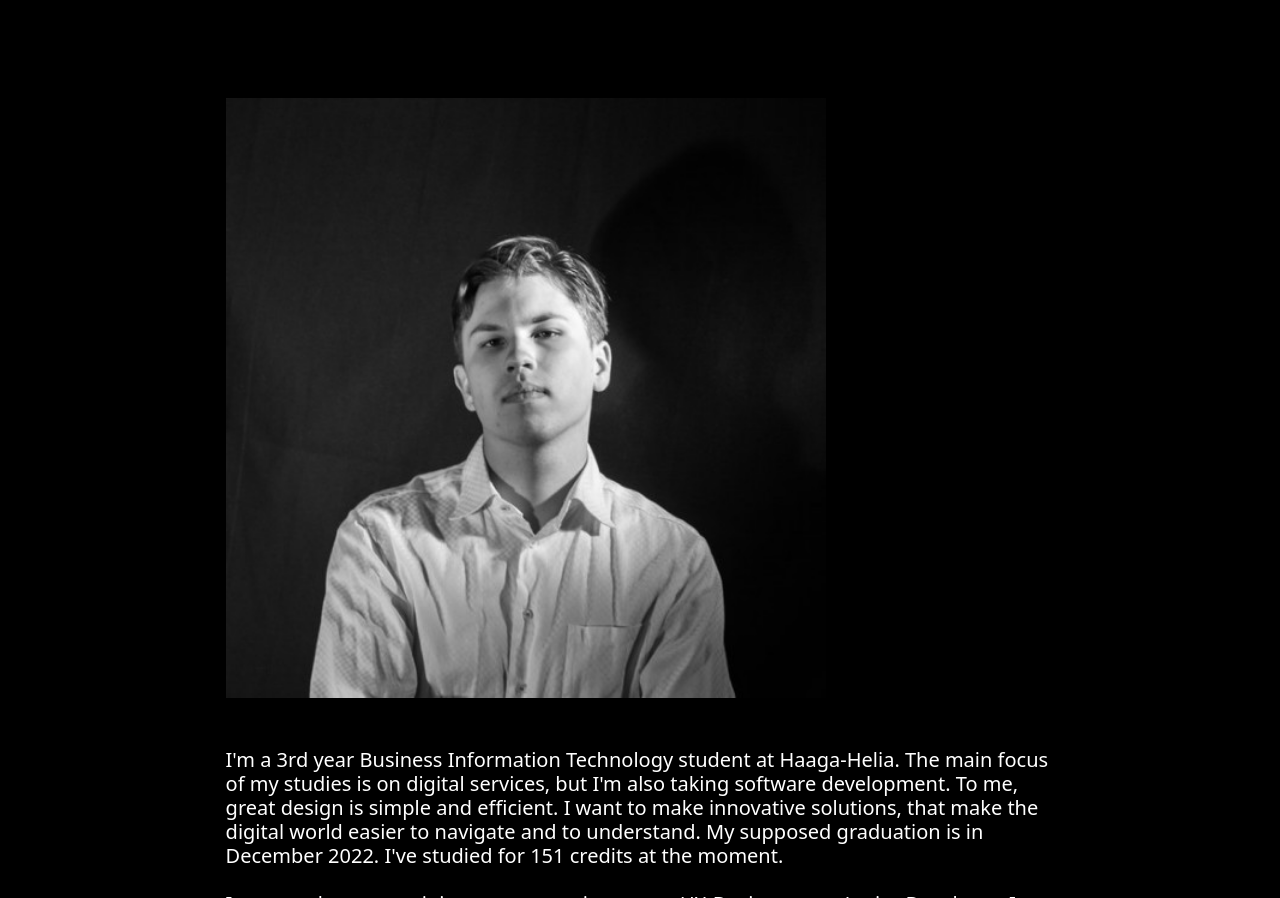
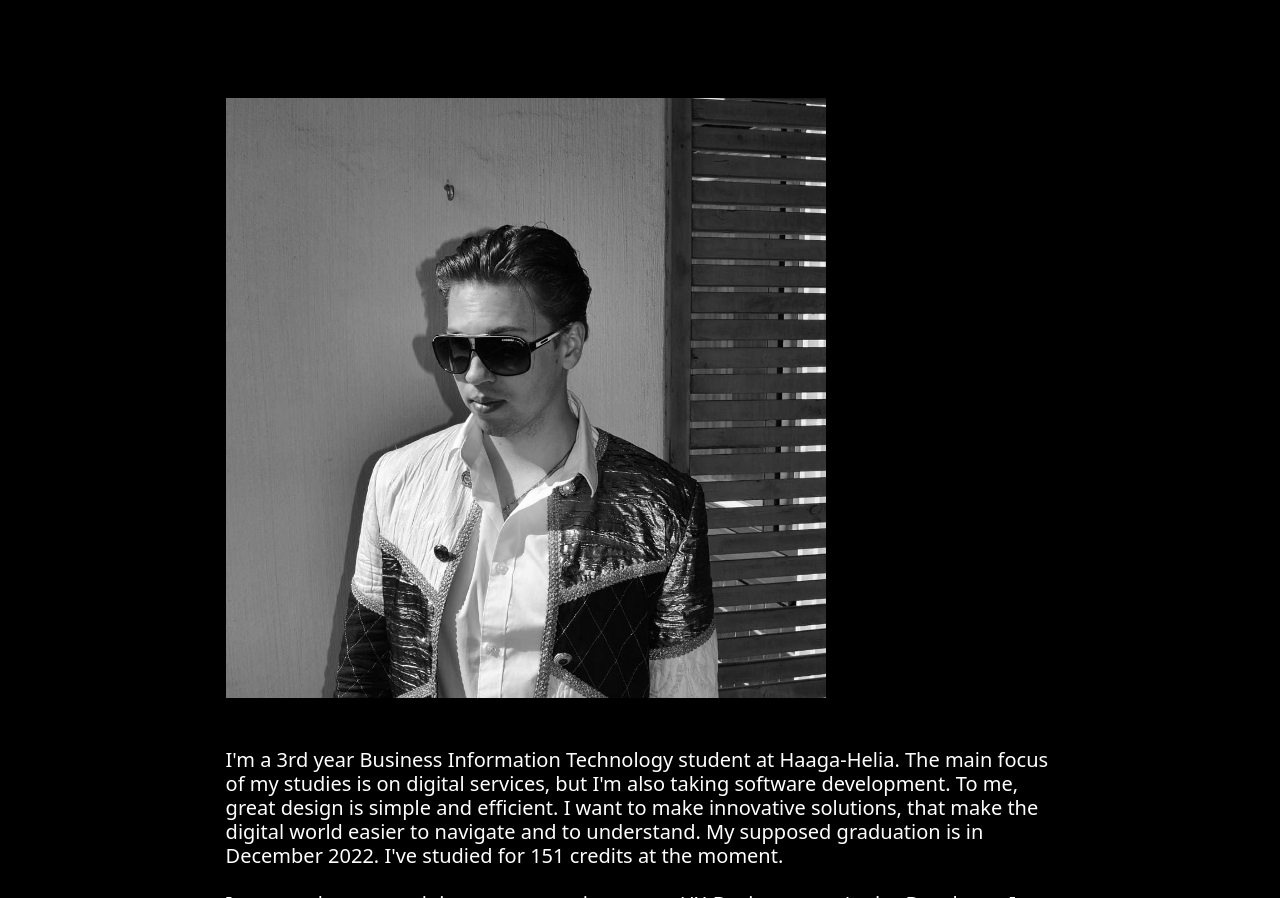
Before and after one commit to yougetduhpicture/yougetduhpicture.github.io, a plain HTML site: page index.html in a window 1280 px wide. Shown: the part 989-1887 px from the top of the page. Drawn offline with nearby package versions, Linux system fonts and the light colour scheme.

Commit message:
Epic profile pic added

```diff
--- a/index.html
+++ b/index.html
@@ -64,7 +64,7 @@
 
      <!--PICPOC OF ME-->
 <div class="mx-5">
-     <img src="IMAGES/BWme.jpg" class="profile">
+     <img src="IMAGES/BWme3.jpg" class="profile">
     </div>
 <!--ABOUT-->
 <div class="mx-5">
```
Also changed, not shown: IMAGES/BWme3.jpg (added).
